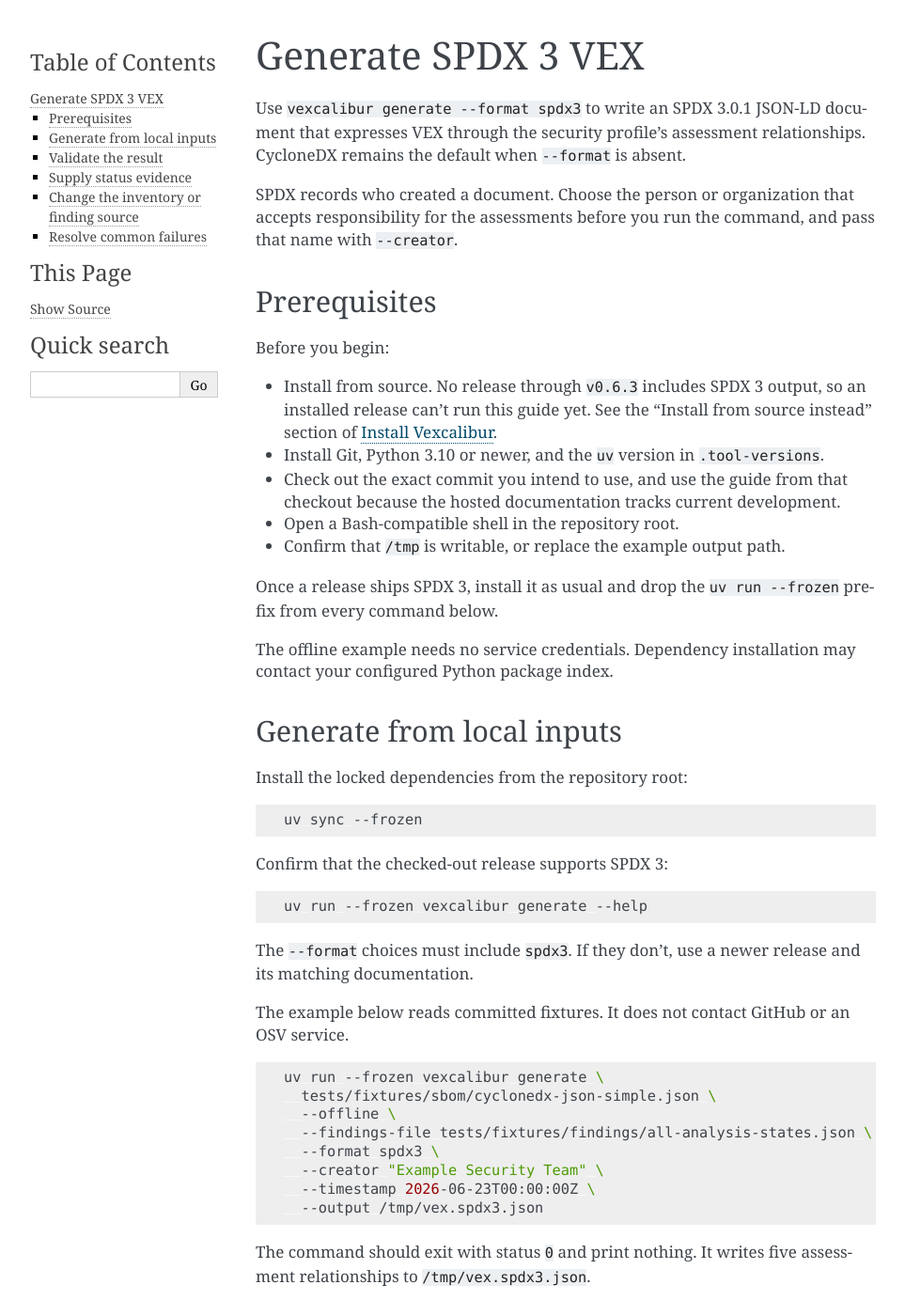
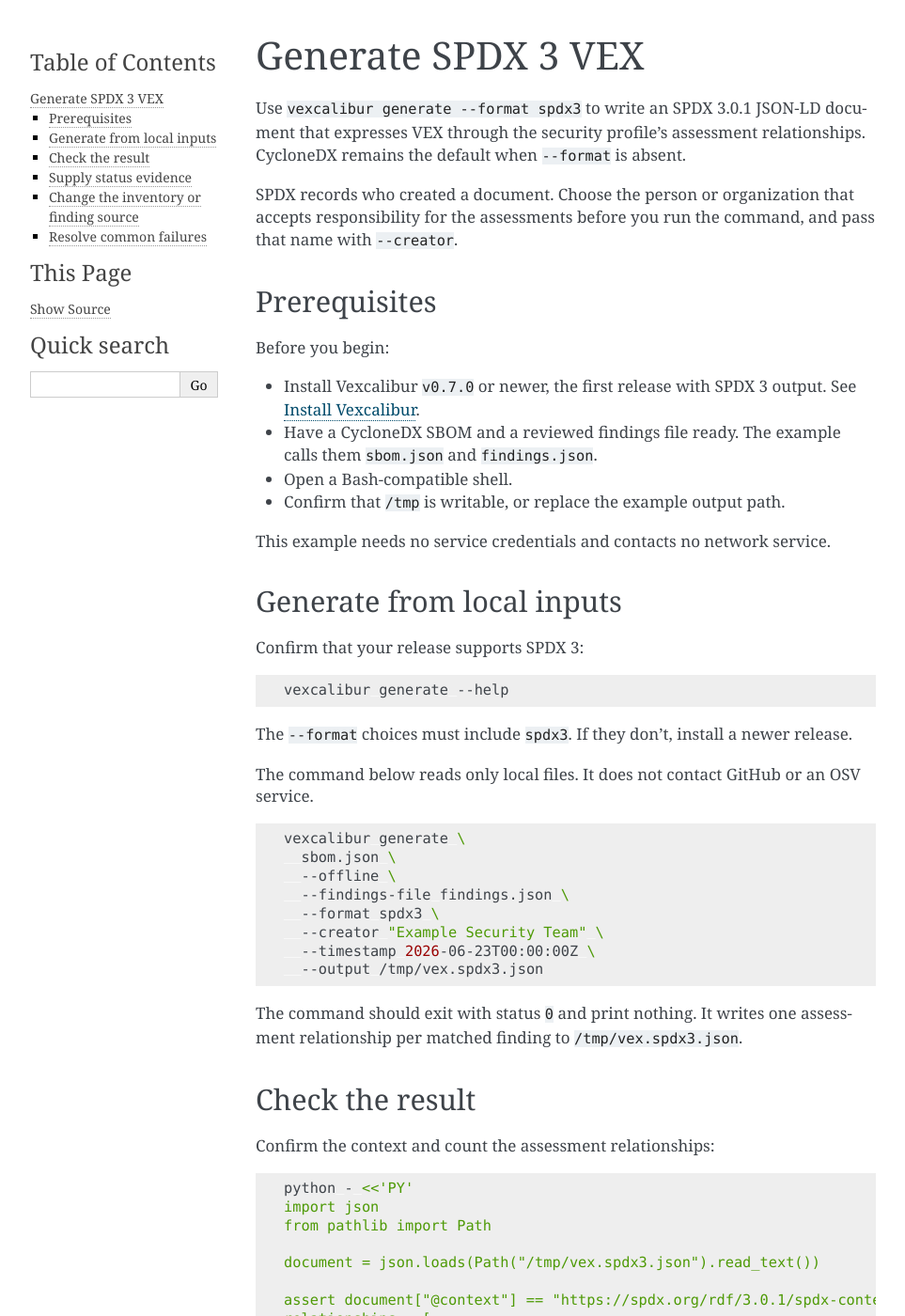
Before and after one commit to vexcalibur-dev/vexcalibur, a Sphinx documentation site: the page built from docs/how-to/generate-spdx3.md, in a window 1280 px wide and 1400 px high. Shown: the whole window at 94% size, without its empty margins (148-1111 px from the left). Built offline with Sphinx 7.4.7, drawn with Linux system fonts in a browser that asks for light colours; some of the changed text lies outside the part shown.

Commit message:
docs: correct SPDX 3 release status after v0.7.0
v0.7.0 shipped SPDX 3.0.1 output (#162), so the docs that said no release
included it are now wrong. Three places claimed an installed release could
not write SPDX 3: the README summary, the SPDX 3 guide's prerequisites, and
the feature list added in the previous commit.

Convert generate-spdx3 to the installed binary like the other generation
guides, since a release now provides the format. Its prerequisites name
v0.7.0, and the check snippet counts assessment relationships instead of
asserting the fixture's five.

Replace the prose feature gaps in install.md with a table of first releases,
each verified against its release notes: CycloneDX v0.1.0 (#32), OpenVEX
v0.2.0 (#84), CSAF v0.3.0 (#93), execution reports v0.6.0 (#147), and
SPDX 3 v0.7.0 (#162).

Update the README and docs index to list SPDX 3 among the formats current
releases write.

project-status.md needed no change: it describes capabilities on the default
branch and makes no claim about which release ships SPDX 3.

Verified by generating SPDX 3 with an installed build and running the
documented check snippet, plus a -W Sphinx build and the accessibility check.

Co-Authored-By: Claude Opus 5 <noreply@anthropic.com>
Claude-Session: https://claude.ai/code/session_01Vtf48RifUhF4bJ6r5tyzmj

````diff
--- a/docs/how-to/generate-spdx3.md
+++ b/docs/how-to/generate-spdx3.md
@@ -12,47 +12,35 @@ pass that name with `--creator`.
 
 Before you begin:
 
-- Install from source. No release through `v0.6.3` includes SPDX 3 output, so
-  an installed release can't run this guide yet. See the "Install from source
-  instead" section of [Install Vexcalibur](install.md).
-- Install Git, Python 3.10 or newer, and the `uv` version in `.tool-versions`.
-- Check out the exact commit you intend to use, and use the guide from that
-  checkout because the hosted documentation tracks current development.
-- Open a Bash-compatible shell in the repository root.
+- Install Vexcalibur `v0.7.0` or newer, the first release with SPDX 3 output.
+  See [Install Vexcalibur](install.md).
+- Have a CycloneDX SBOM and a reviewed findings file ready. The example calls
+  them `sbom.json` and `findings.json`.
+- Open a Bash-compatible shell.
 - Confirm that `/tmp` is writable, or replace the example output path.
 
-Once a release ships SPDX 3, install it as usual and drop the
-`uv run --frozen` prefix from every command below.
-
-The offline example needs no service credentials. Dependency installation may
-contact your configured Python package index.
+This example needs no service credentials and contacts no network service.
 
 ## Generate from local inputs
 
-Install the locked dependencies from the repository root:
+Confirm that your release supports SPDX 3:
 
 ```bash
-uv sync --frozen
+vexcalibur generate --help
 ```
 
-Confirm that the checked-out release supports SPDX 3:
+The `--format` choices must include `spdx3`. If they don't, install a newer
+release.
 
-```bash
-uv run --frozen vexcalibur generate --help
-```
-
-The `--format` choices must include `spdx3`. If they don't, use a newer
-release and its matching documentation.
-
-The example below reads committed fixtures. It does not contact GitHub or an
+The command below reads only local files. It does not contact GitHub or an
 OSV service.
 
 <!-- spdx3-local-example:start -->
 ```bash
-uv run --frozen vexcalibur generate \
-  tests/fixtures/sbom/cyclonedx-json-simple.json \
+vexcalibur generate \
+  sbom.json \
   --offline \
-  --findings-file tests/fixtures/findings/all-analysis-states.json \
+  --findings-file findings.json \
   --format spdx3 \
   --creator "Example Security Team" \
   --timestamp 2026-06-23T00:00:00Z \
@@ -60,25 +48,19 @@ uv run --frozen vexcalibur generate \
 ```
 <!-- spdx3-local-example:end -->
 
-The command should exit with status `0` and print nothing. It writes five
-assessment relationships to `/tmp/vex.spdx3.json`.
+The command should exit with status `0` and print nothing. It writes one
+assessment relationship per matched finding to `/tmp/vex.spdx3.json`.
 
-## Validate the result
+## Check the result
 
-Validate the output against the pinned official schema used by the test suite:
+Confirm the context and count the assessment relationships:
 
 ```bash
-uv run --frozen python - <<'PY'
+python - <<'PY'
 import json
 from pathlib import Path
 
-from jsonschema import Draft202012Validator, FormatChecker
-
 document = json.loads(Path("/tmp/vex.spdx3.json").read_text())
-schema = json.loads(
-    Path("tests/fixtures/schemas/spdx-3.0.1.schema.json").read_text()
-)
-Draft202012Validator(schema, format_checker=FormatChecker()).validate(document)
 
 assert document["@context"] == "https://spdx.org/rdf/3.0.1/spdx-context.jsonld"
 relationships = [
@@ -86,12 +68,19 @@ relationships = [
     for element in document["@graph"]
     if str(element.get("type", "")).endswith("VulnAssessmentRelationship")
 ]
-assert len(relationships) == 5
-print("validated SPDX 3.0.1")
+assert relationships
+print(f"SPDX 3.0.1 document with {len(relationships)} assessment relationships")
 PY
 ```
 
-You should see `validated SPDX 3.0.1`.
+This is a field check, not validation against the full SPDX 3 schema. The
+repository test suite validates generated documents against the pinned
+official 3.0.1 schema on every change; see the [SPDX 3 output
+reference](../reference/spdx3-output.md) for the exact pin.
+
+To run that schema validation yourself, install from source and use the
+committed schema at `tests/fixtures/schemas/spdx-3.0.1.schema.json` with the
+checkout's `jsonschema` dependency.
 
 ## Supply status evidence
 
````
Also changed, not shown: README.md (+3 -4 lines), docs/how-to/install.md (+9 -5 lines), docs/index.md (+1 -1 lines).
